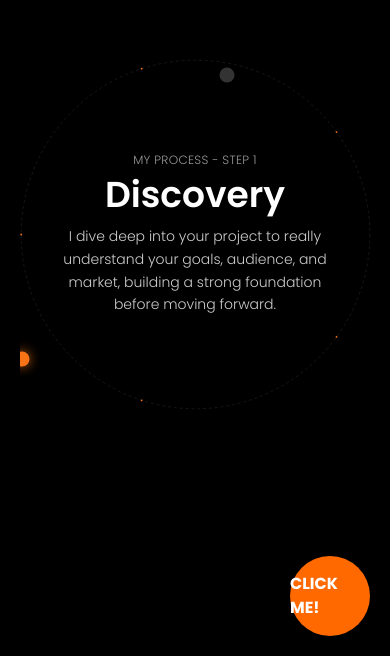
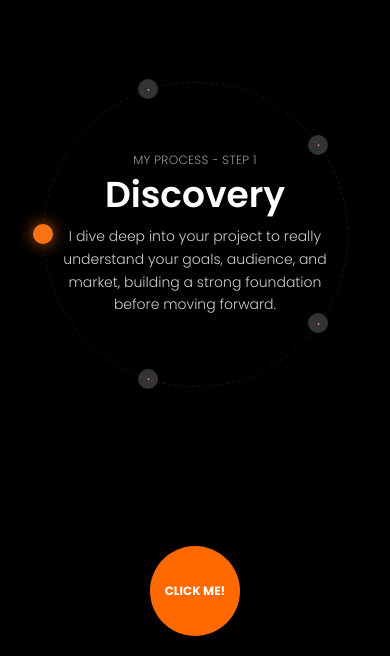
Before and after one commit to caiolucasbittencourt/portfolio2, a Next.js app: page / in a window 390 px wide. Shown: the part 188-844 px from the top of the page. Built offline with nearby package versions, Linux system fonts and the light colour scheme.

Commit message:
fix: improve mobile responsiveness

```diff
--- a/components/ContactButton.tsx
+++ b/components/ContactButton.tsx
@@ -5,14 +5,19 @@ export default function ContactButton({ onClick }: { onClick: () => void }) {
   return (
     <motion.div
       onClick={onClick}
-      className="fixed bottom-[20px] right-[20px] w-[80px] h-[80px] text-base
-                 md:bottom-[50px] md:right-[50px] md:w-[120px] md:h-[120px] md:text-lg
-                 bg-orange-500 rounded-full flex justify-center items-center font-bold z-50"
+      className="fixed bottom-[20px] left-1/2 -translate-x-1/2 w-[90px] h-[90px] text-xs leading-none
+                 md:bottom-[50px] md:right-[50px] md:left-auto md:translate-x-0 md:w-[120px] md:h-[120px] md:text-lg
+                 bg-orange-500 rounded-full flex justify-center items-center font-bold text-white z-50"
       whileHover={{ scale: 1.05 }}
       initial={{ scale: 0, opacity: 0 }}
       animate={{ scale: 1, opacity: 1 }}
       exit={{ scale: 0, opacity: 0 }}
-      transition={{ duration: 0.3, type: "spring", stiffness: 300, damping: 20 }}
+      transition={{
+        duration: 0.3,
+        type: "spring",
+        stiffness: 300,
+        damping: 20,
+      }}
     >
       CLICK ME!
     </motion.div>
--- a/components/ContactOverlay.tsx
+++ b/components/ContactOverlay.tsx
@@ -3,15 +3,23 @@
 import { motion, Variants } from "framer-motion";
 import { useState, useEffect } from "react";
 
-const overlayVariants: Variants = {
+const getOverlayVariants = (isMobile: boolean): Variants => {
+  const position = isMobile
+    ? "50% calc(100% - 65px)"
+    : "calc(100% - 110px) calc(100% - 110px)";
+
+  const initialRadius = isMobile ? "45px" : "60px";
+
+  return {
     hidden: {
-    clipPath: "circle(40px at calc(100% - 60px) calc(100% - 60px))",
+      clipPath: `circle(${initialRadius} at ${position})`,
       transition: { type: "spring", stiffness: 400, damping: 40 },
     },
     visible: {
-    clipPath: "circle(150vmax at calc(100% - 60px) calc(100% - 60px))",
+      clipPath: `circle(150vmax at ${position})`,
       transition: { type: "spring", stiffness: 80, damping: 20 },
     },
+  };
 };
 
 const contentVariants: Variants = {
@@ -25,16 +33,8 @@ const contentVariants: Variants = {
 };
 
 const paragraphVariants: Variants = {
-  hidden: {
-    opacity: 0,
-  },
-  visible: {
-    opacity: 1,
-    transition: {
-      duration: 2.5,
-      ease: "easeOut",
-    },
-  },
+  hidden: { opacity: 0 },
+  visible: { opacity: 1, transition: { duration: 2.5, ease: "easeOut" } },
 };
 
 export default function ContactOverlay({ onClose }: { onClose: () => void }) {
@@ -43,6 +43,19 @@ export default function ContactOverlay({ onClose }: { onClose: () => void }) {
   const [typedTitle, setTypedTitle] = useState("");
   const [blinkingEmoticon, setBlinkingEmoticon] = useState(";) ");
   const [isTypingComplete, setIsTypingComplete] = useState(false);
+
+  const [isMobile, setIsMobile] = useState(() => {
+    if (typeof window !== "undefined") {
+      return window.innerWidth < 768;
+    }
+    return false;
+  });
+
+  useEffect(() => {
+    const checkMobile = () => setIsMobile(window.innerWidth < 768);
+    window.addEventListener("resize", checkMobile);
+    return () => window.removeEventListener("resize", checkMobile);
+  }, []);
 
   useEffect(() => {
     if (typedTitle.length < originalTitle.length) {
@@ -75,7 +88,7 @@ export default function ContactOverlay({ onClose }: { onClose: () => void }) {
     <motion.div
       onClick={onClose}
       className="fixed inset-0 bg-orange-500 z-40 flex justify-center items-center flex-col p-8 overflow-y-auto"
-      variants={overlayVariants}
+      variants={getOverlayVariants(isMobile)}
       initial="hidden"
       animate="visible"
       exit="hidden"
@@ -88,7 +101,7 @@ export default function ContactOverlay({ onClose }: { onClose: () => void }) {
         animate="visible"
         exit="hidden"
       >
-        <h1 className="text-5xl md:text-7xl font-bold mb-4">
+        <h1 className="text-3xl md:text-7xl font-bold mb-4">
           <span>{typedTitle}</span>
           {!isTypingComplete && <span className="animate-ping">|</span>}
           {isTypingComplete && <span> {blinkingEmoticon}</span>}
@@ -100,26 +113,44 @@ export default function ContactOverlay({ onClose }: { onClose: () => void }) {
           variants={paragraphVariants}
           className="text-lg md:text-2xl font-light"
         >
-          I'm a front-end developer and UX/UI designer specializing in building dynamic and beautiful web applications. My toolkit is centered around{" "}
-          <strong className="font-semibold text-black/90">React</strong> and its powerful framework,{" "}
-          <strong className="font-semibold text-black/90">Next.js</strong>. I write robust, scalable code with{" "}
-          <strong className="font-semibold text-black/90">TypeScript</strong> and design pixel-perfect, responsive layouts using{" "}
-          <strong className="font-semibold text-black/90">Tailwind CSS</strong>. While my focus is on the front-end, I'm also comfortable using{" "}
-          <strong className="font-semibold text-black/90">Node.js</strong> for server-side logic. You can see my work on{" "}
-          <a href="https://github.com/caiolucasbittencourt" target="_blank" rel="noopener noreferrer" className={linkStyles}>
+          I'm a front-end developer and UX/UI designer specializing in building
+          dynamic and beautiful web applications. My toolkit is centered around{" "}
+          <strong className="font-semibold text-black/90">React</strong> and its
+          powerful framework,{" "}
+          <strong className="font-semibold text-black/90">Next.js</strong>. I
+          write robust, scalable code with{" "}
+          <strong className="font-semibold text-black/90">TypeScript</strong>{" "}
+          and design pixel-perfect, responsive layouts using{" "}
+          <strong className="font-semibold text-black/90">Tailwind CSS</strong>.
+          While my focus is on the front-end, I'm also comfortable using{" "}
+          <strong className="font-semibold text-black/90">Node.js</strong> for
+          server-side logic. You can see my work on{" "}
+          <a
+            href="https://github.com/caiolucasbittencourt"
+            target="_blank"
+            rel="noopener noreferrer"
+            className={linkStyles}
+          >
             GitHub
           </a>
           , connect with me on{" "}
-          <a href="https://www.linkedin.com/in/caiolucasbittencourt/" target="_blank" rel="noopener noreferrer" className={linkStyles}>
+          <a
+            href="https://www.linkedin.com/in/caiolucasbittencourt/"
+            target="_blank"
+            rel="noopener noreferrer"
+            className={linkStyles}
+          >
             LinkedIn
           </a>
           , or reach out directly via{" "}
-          <a href="mailto:caiolucasbittencourt@hotmail.com" className={linkStyles}>
+          <a
+            href="mailto:caiolucasbittencourt@hotmail.com"
+            className={linkStyles}
+          >
             e-mail
           </a>
           .
         </motion.p>
-
       </motion.div>
     </motion.div>
   );
--- a/components/ProcessCircle.tsx
+++ b/components/ProcessCircle.tsx
@@ -4,23 +4,64 @@ import { motion, AnimatePresence } from "framer-motion";
 import { useEffect, useState } from "react";
 
 const CENTER = 300;
-const RADIUS = 298;
+const RADIUS = 260;
 
 const stepsData = [
-  { angle: -90, title: "Discovery", description: "I dive deep into your project to really understand your goals, audience, and market, building a strong foundation before moving forward." },
-  { angle: -18, title: "UX/UI Design", description: "I create clear wireframes and beautiful visual designs that make the user experience smooth, engaging, and enjoyable." },
-  { angle: 54, title: "Development", description: "I bring the designs to life with clean, efficient code, making sure everything runs fast and looks great on any device." },
-  { angle: 126, title: "Testing & QA", description: "I carefully test everything on multiple devices to make sure it all works perfectly and runs without bugs." },
-  { angle: 198, title: "Deployment", description: "I take care of the launch process and provide ongoing support to keep things running smoothly over time." },
+  {
+    angle: -90,
+    title: "Discovery",
+    description:
+      "I dive deep into your project to really understand your goals, audience, and market, building a strong foundation before moving forward.",
+  },
+  {
+    angle: -18,
+    title: "UX/UI Design",
+    description:
+      "I create clear wireframes and beautiful visual designs that make the user experience smooth, engaging, and enjoyable.",
+  },
+  {
+    angle: 54,
+    title: "Development",
+    description:
+      "I bring the designs to life with clean, efficient code, making sure everything runs fast and looks great on any device.",
+  },
+  {
+    angle: 126,
+    title: "Testing & QA",
+    description:
+      "I carefully test everything on multiple devices to make sure it all works perfectly and runs without bugs.",
+  },
+  {
+    angle: 198,
+    title: "Deployment",
+    description:
+      "I take care of the launch process and provide ongoing support to keep things running smoothly over time.",
+  },
 ];
 
-function polarToCartesian(centerX: number, centerY: number, radius: number, angleInDegrees: number) {
+function polarToCartesian(
+  centerX: number,
+  centerY: number,
+  radius: number,
+  angleInDegrees: number
+) {
   const angleInRadians = ((angleInDegrees - 90) * Math.PI) / 180.0;
-  return { x: centerX + radius * Math.cos(angleInRadians), y: centerY + radius * Math.sin(angleInRadians) };
+  return {
+    x: centerX + radius * Math.cos(angleInRadians),
+    y: centerY + radius * Math.sin(angleInRadians),
+  };
 }
 
-function describeArc(x: number, y: number, radius: number, startAngle: number, endAngle: number) {
-  if (endAngle < startAngle) { endAngle += 360; }
+function describeArc(
+  x: number,
+  y: number,
+  radius: number,
+  startAngle: number,
+  endAngle: number
+) {
+  if (endAngle < startAngle) {
+    endAngle += 360;
+  }
   const start = polarToCartesian(x, y, radius, startAngle);
   const end = polarToCartesian(x, y, radius, endAngle);
   const largeArcFlag = endAngle - startAngle <= 180 ? "0" : "1";
@@ -51,7 +92,6 @@ export default function ProcessCircle() {
   const smoothTransition = { duration: 1.2, ease: elegantEase };
 
   return (
-    // MUDANÇA CRÍTICA: Adicionado "overflow-hidden" para cortar as bolinhas que vazam e causam rolagem
     <div className="relative w-[90vw] h-[90vw] md:w-[600px] md:h-[600px] flex justify-center items-center overflow-hidden">
       <svg
         className="absolute"
@@ -60,12 +100,36 @@ export default function ProcessCircle() {
         viewBox="0 0 600 600"
         style={{ overflow: "visible" }}
       >
-        <circle strokeWidth="1" stroke="rgba(255,255,255,0.15)" strokeDasharray="5 5" fill="transparent" r={RADIUS} cx={CENTER} cy={CENTER} />
+        <circle
+          strokeWidth="1"
+          stroke="rgba(255,255,255,0.15)"
+          strokeDasharray="5 5"
+          fill="transparent"
+          r={RADIUS}
+          cx={CENTER}
+          cy={CENTER}
+        />
         {stepsData.map((_, index) => {
           const startAngle = stepsData[index].angle;
-          const endAngle = stepsData[index + 1] ? stepsData[index + 1].angle : stepsData[0].angle;
+          const endAngle = stepsData[index + 1]
+            ? stepsData[index + 1].angle
+            : stepsData[0].angle;
           return (
-            <motion.path key={index} d={describeArc(CENTER, CENTER, RADIUS, startAngle, endAngle)} fill="none" stroke="#f97316" strokeWidth="3" strokeLinecap="round" initial={{ pathLength: 0 }} animate={{ pathLength: index < currentStepIndex ? 1 : 0 }} transition={isResetting ? { duration: 0.4, ease: "easeOut" } : smoothTransition} />
+            <motion.path
+              key={index}
+              d={describeArc(CENTER, CENTER, RADIUS, startAngle, endAngle)}
+              fill="none"
+              stroke="#f97316"
+              strokeWidth="3"
+              strokeLinecap="round"
+              initial={{ pathLength: 0 }}
+              animate={{ pathLength: index < currentStepIndex ? 1 : 0 }}
+              transition={
+                isResetting
+                  ? { duration: 0.4, ease: "easeOut" }
+                  : smoothTransition
+              }
+            />
           );
         })}
       </svg>
@@ -73,18 +137,49 @@ export default function ProcessCircle() {
         {stepsData.map((s, index) => {
           const { x, y } = polarToCartesian(CENTER, CENTER, RADIUS, s.angle);
           return (
-            <motion.div key={index} className="absolute w-[15px] h-[15px] rounded-full" style={{ left: x, top: y, x: "-50%", y: "-50%" }} animate={{ backgroundColor: index <= currentStepIndex ? "#f97316" : "rgba(255, 255, 255, 0.2)", boxShadow: index <= currentStepIndex ? "0 0 12px rgba(249,115,22,0.8)" : "none", }} transition={{ duration: 0.5, ease: "easeOut" }} />
+            <motion.div
+              key={index}
+              className="absolute w-[20px] h-[20px] rounded-full"
+              style={{
+                left: `${(x / 600) * 100}%`,
+                top: `${(y / 600) * 100}%`,
+                x: "-50%",
+                y: "-50%",
+              }}
+              animate={{
+                backgroundColor:
+                  index <= currentStepIndex
+                    ? "#f97316"
+                    : "rgba(255, 255, 255, 0.2)",
+                boxShadow:
+                  index <= currentStepIndex
+                    ? "0 0 16px rgba(249,115,22,0.8)"
+                    : "none",
+              }}
+              transition={{ duration: 0.5, ease: "easeOut" }}
+            />
           );
         })}
       </div>
 
       <div className="text-center max-w-[80%] md:max-w-[450px] flex flex-col justify-center min-h-[150px] overflow-hidden">
         <AnimatePresence mode="wait">
-          <motion.div key={currentStepIndex} initial={{ opacity: 0, y: 15 }} animate={{ opacity: 1, y: 0 }} exit={{ opacity: 0, y: -15 }} transition={{ duration: 0.8, ease: elegantEase }}>
-            <p className="text-xs md:text-sm text-white/60 mb-1 md:mb-2 tracking-wide font-light">MY PROCESS - STEP {currentStepIndex + 1}</p>
-            <h1 className="text-4xl md:text-[60px] font-semibold leading-tight mb-2 md:mb-4">{step.title}</h1>
-            {/* O parágrafo está visível por padrão, como na imagem */}
-            <p className="text-sm md:text-[17px] leading-relaxed text-white/80 font-light">{step.description}</p>
+          <motion.div
+            key={currentStepIndex}
+            initial={{ opacity: 0, y: 15 }}
+            animate={{ opacity: 1, y: 0 }}
+            exit={{ opacity: 0, y: -15 }}
+            transition={{ duration: 0.8, ease: elegantEase }}
+          >
+            <p className="text-xs md:text-sm text-white/60 mb-1 md:mb-2 tracking-wide font-light">
+              MY PROCESS - STEP {currentStepIndex + 1}
+            </p>
+            <h1 className="text-4xl md:text-[60px] font-semibold leading-tight mb-2 md:mb-4">
+              {step.title}
+            </h1>
+            <p className="text-sm md:text-[17px] leading-relaxed text-white/80 font-light">
+              {step.description}
+            </p>
           </motion.div>
         </AnimatePresence>
       </div>
```
Also changed, not shown: app/page.tsx (+22 -21 lines), components/CornerButton.tsx (+6 -1 lines). Lines whose indentation alone changed are shown as unchanged.
